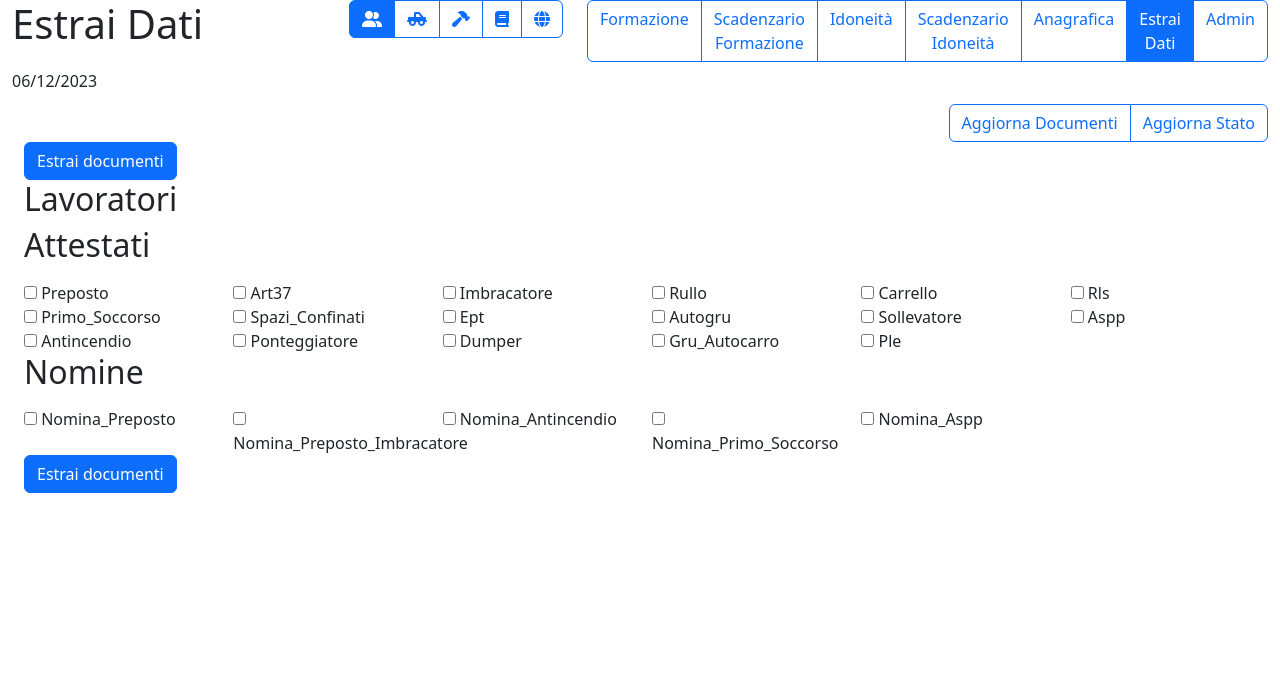
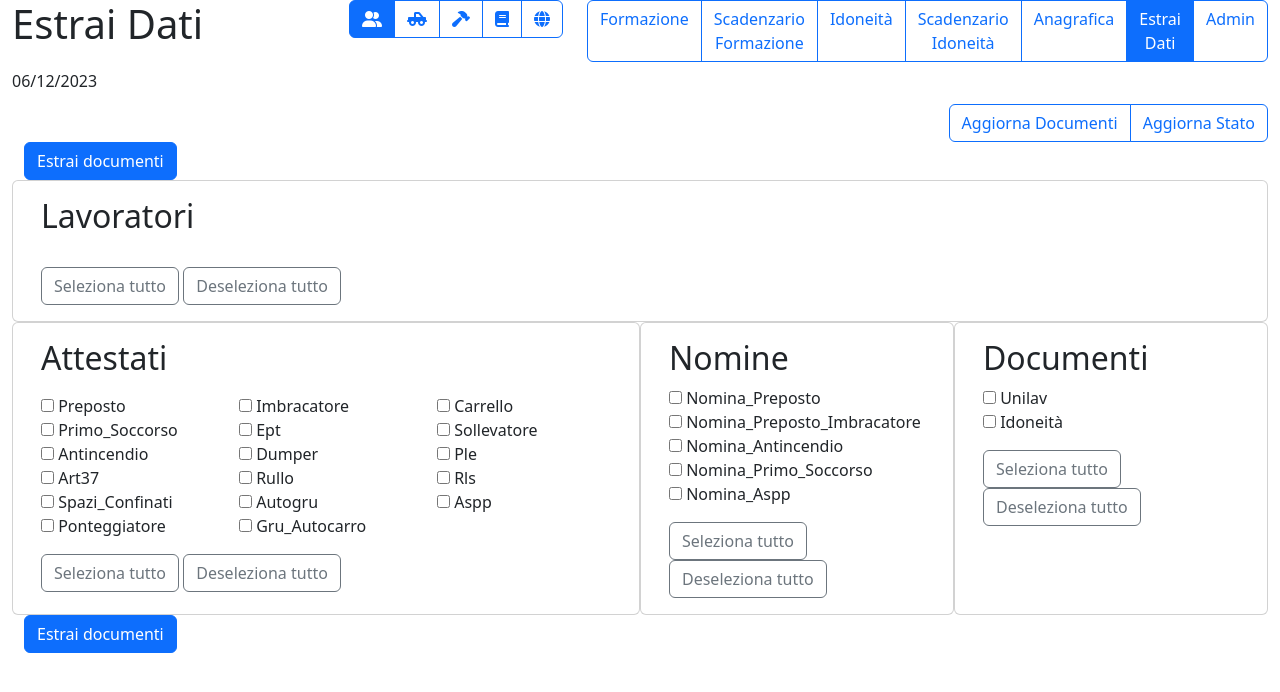
Before and after one commit to superqwe/ottomano, a Django app: page /personale/estrai_dati in a window 1280 px wide. Shown: the top 692 px of the page. Run offline with Django 4.2, Linux system fonts and the light colour scheme; data that the repository does not hold is empty; some libraries are stand-ins or nearby versions.

Commit message:
estrai dati: layout

```diff
--- a/ottomano/personale/templates/personale/estrai_dati.html
+++ b/ottomano/personale/templates/personale/estrai_dati.html
@@ -19,63 +19,88 @@
     <div class="row">
         <form action="./dati_estratti" method="post" name="lavoratori">
             {% csrf_token %}
-<!--        <input type="submit" value="Estrai documenti"><br>-->
-         <div><button class="btn btn-primary" type="submit">Estrai documenti</button></div>
+            <div>
+                <button class="btn btn-primary" type="submit">Estrai documenti</button>
+            </div>
 
             <div class="row">
-            <div class="h2">Lavoratori</div>
-        </div>
+                <div class="card">
+                    <div class="card-body">
+                        <h2 class="card-title">Lavoratori</h2>
+                        <p class="card-text">
 
                         <div class="row">
                             {% for gruppo in gruppi_lavoratori %}
                             <div class="col-2">
                                 {% for lavoratore in gruppo %}
-                <input type="checkbox" id="{{lavoratore.pk}}" name="{{lavoratore.pk}}" value="{{lavoratore}}">
+                                <input type="checkbox" id="{{lavoratore.pk}}" name="{{lavoratore.pk}}"
+                                       value="{{lavoratore}}">
                                 <label for="{{lavoratore.pk}}">{{lavoratore}}</label><br>
                                 {% endfor %}
                             </div>
                             {% endfor %}
                         </div>
-
-
-        <div class="row">
-            <div class="h2">
-                <div class="h2">Attestati</div>
+                        </p>
+                        <a href="#" class="btn btn-outline-secondary">Seleziona tutto</a>
+                        <a href="#" class="btn btn-outline-secondary">Deseleziona tutto</a>
                     </div>
                 </div>
 
 
+                <div class="card col-6">
+                    <div class="card-body">
+                        <h2 class="card-title">Attestati</h2>
+                        <p class="card-text">
+
                         <div class="row">
                             {% for gruppo in gruppi_formazione %}
-            <div class="col-2">
+                            <div class="col-4">
                                 {% for formazione in gruppo %}
-                <input type="checkbox" id="{{formazione}}" name="{{formazione}}" value="{{formazione}}_">
+                                <input type="checkbox" id="{{formazione}}" name="{{formazione}}"
+                                       value="{{formazione}}_">
                                 <label for="{{formazione}}">{{formazione|title}}</label><br>
                                 {% endfor %}
                             </div>
                             {% endfor %}
                         </div>
-
-
-        <div class="row">
-            <div class="h2">
-                <div class="h2">Nomine</div>
+                        </p>
+                        <a href="#" class="btn btn-outline-secondary">Seleziona tutto</a>
+                        <a href="#" class="btn btn-outline-secondary">Deseleziona tutto</a>
                     </div>
                 </div>
 
-        <div class="row">
-            {% for gruppo in gruppi_nomine %}
-            <div class="col-2">
-                {% for nomina in gruppo %}
+                <div class="card col-3">
+                    <div class="card-body">
+                        <h2 class="card-title">Nomine</h2>
+                        <p class="card-text">
+                            {% for nomina in nomine %}
                             <input type="checkbox" id="{{nomina}}" name="{{nomina}}" value="{{nomina}}_">
                             <label for="{{nomina}}">{{nomina|title}}</label><br>
                             {% endfor %}
+                        </p>
+                        <a href="#" class="btn btn-outline-secondary">Seleziona tutto</a>
+                        <a href="#" class="btn btn-outline-secondary">Deseleziona tutto</a>
                     </div>
-            {% endfor %}
                 </div>
 
+                <div class="card col-3">
+                    <div class="card-body">
+                        <h2 class="card-title">Documenti</h2>
+                        <p class="card-text">
+                            <input type="checkbox" id="unilav" name="unilav" value="unilav_">
+                            <label for="unilav">Unilav</label><br>
+                            <input type="checkbox" id="idoneita" name="idoneita" value="idoneita_">
+                            <label for="idoneita">Idoneità</label><br>
+                        </p>
+                        <a href="#" class="btn btn-outline-secondary">Seleziona tutto</a>
+                        <a href="#" class="btn btn-outline-secondary">Deseleziona tutto</a>
+                    </div>
+                </div>
+
+            </div>
+
+
             <button class="btn btn-primary" type="submit">Estrai documenti</button>
-<!--        <input type="submit" value="Submit">-->
         </form>
     </div>
 
--- a/ottomano/personale/views.py
+++ b/ottomano/personale/views.py
@@ -370,11 +370,11 @@ def estrai_dati(request):
         'preposto', 'primo_soccorso', 'antincendio', 'art37', 'spazi_confinati', 'ponteggiatore', 'imbracatore', 'ept',
         'dumper', 'rullo', 'autogru', 'gru_autocarro', 'carrello', 'sollevatore', 'ple', 'rls', 'aspp')
 
-    gruppi_formazione, n_gruppi_formazione = estrai_dati_util.dividi_elenco_lavoratori(formazione)
+    gruppi_formazione, n_gruppi_formazione = estrai_dati_util.dividi_elenco_lavoratori(formazione, 3)
 
     nomine = ['nomina_{}'.format(x) for x in
               ('preposto', 'preposto_imbracatore', 'antincendio', 'primo_soccorso', 'aspp')]
-    gruppi_nomine, n_gruppi_nomine = estrai_dati_util.dividi_elenco_lavoratori(nomine)
+    # gruppi_nomine, n_gruppi_nomine = estrai_dati_util.dividi_elenco_lavoratori(nomine)
 
     context = {'titolo': 'Estrai Dati',
                'sezione_formazione_attiva': 'active',
@@ -383,8 +383,9 @@ def estrai_dati(request):
                'gruppi_lavoratori': gruppi_lavoratori,
                'n_gruppi_formazione': n_gruppi_formazione,
                'gruppi_formazione': gruppi_formazione,
-               'n_gruppi_nomine': n_gruppi_nomine,
-               'gruppi_nomine': gruppi_nomine,
+               'nomine': nomine,
+               # 'n_gruppi_nomine': n_gruppi_nomine,
+               # 'gruppi_nomine': gruppi_nomine,
                }
 
     return render(request, 'personale/estrai_dati.html', context)
```
Lines whose indentation alone changed are shown as unchanged.
